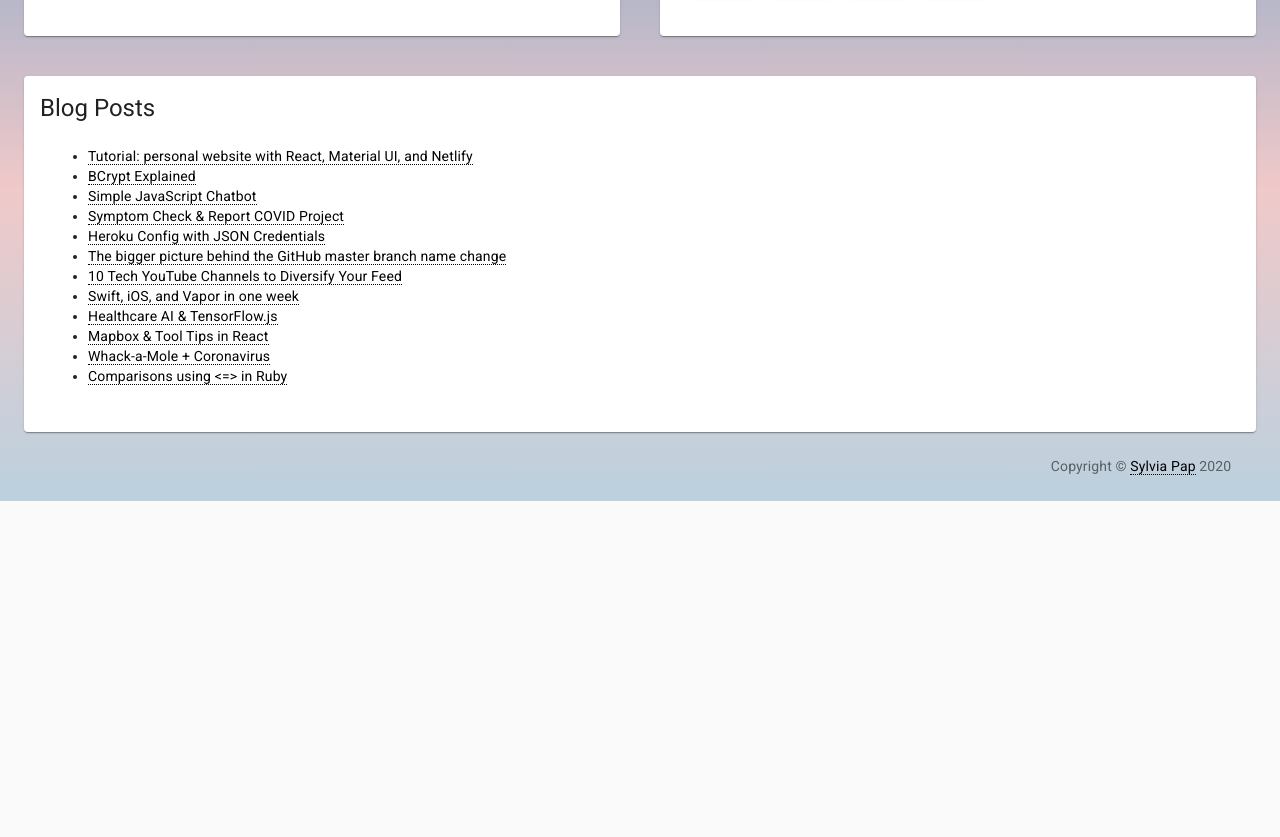
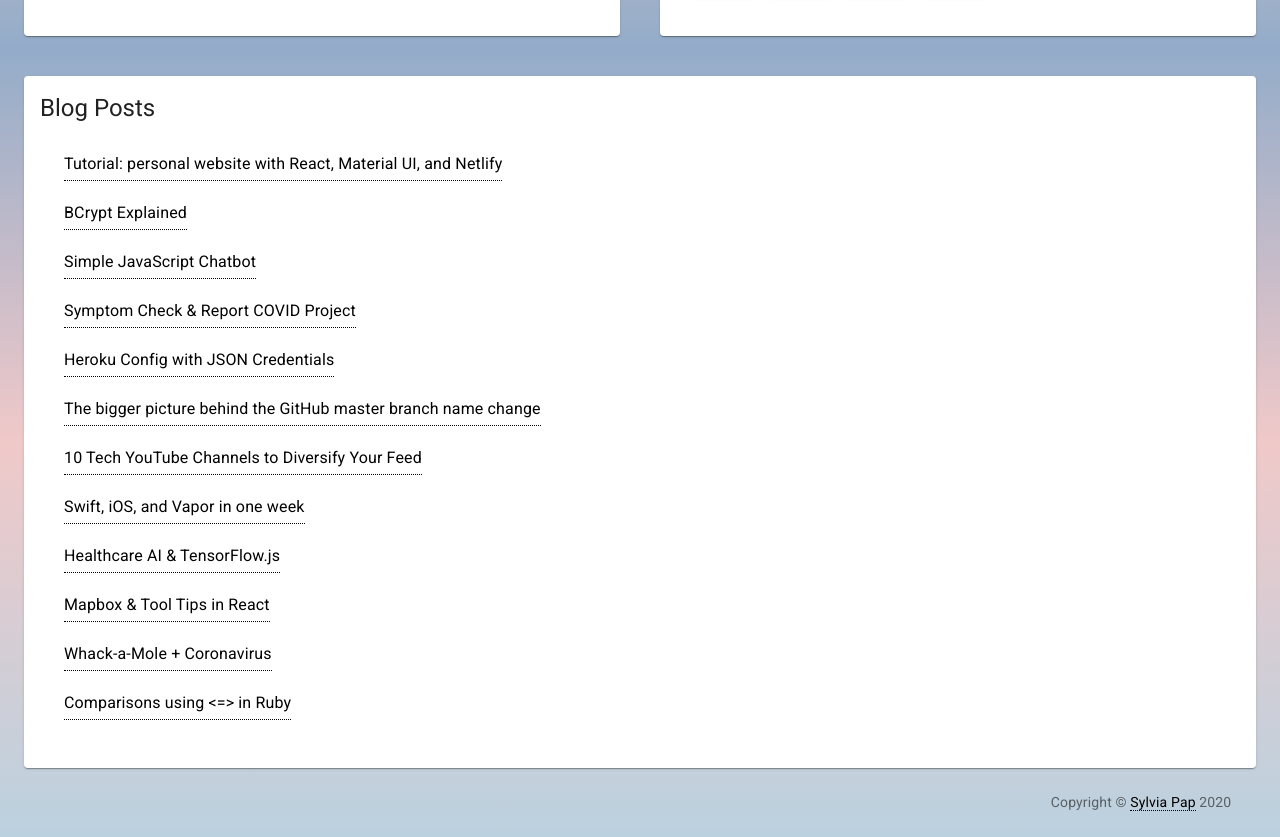
Before and after one commit to sylviapap/personal-site-react, a React (Create React App) app: page / in a window 1280 px wide. Shown: the part 741-1578 px from the top of the page. Before the commit the page ends 1242 px from the top, so only its background shows below. Built offline with nearby package versions, Linux system fonts and the light colour scheme.

Commit message:
Make blog list more spaced out, use list component

```diff
--- a/src/pages/Home.js
+++ b/src/pages/Home.js
@@ -10,6 +10,10 @@ import Grid from '@material-ui/core/Grid';
 import CardActions from '@material-ui/core/CardActions';
 import Icon from '@material-ui/core/Icon';
 import Link from '@material-ui/core/Link';
+import List from '@material-ui/core/List';
+import ListItem from '@material-ui/core/ListItem';
+import ListItemText from '@material-ui/core/ListItemText';
+import Divider from '@material-ui/core/Divider';
 
 const useStyles = makeStyles({
   root: {
@@ -148,23 +152,22 @@ export default function Home() {
             Blog Posts
             </Typography>
             <CardActions className={classes.paper}>
-              <ul>
-              {blogPosts.map(item => <li key={blogPosts.indexOf(item)}>
+              <List>
+              {blogPosts.map(item => <ListItem key={blogPosts.indexOf(item)}>
                 <Link
                 className={classes.links}
                 underline="none"
                 href={item.href}
                 >
-                  {item.title}
+                  <ListItemText>{item.title}</ListItemText>
                 </Link>
-              </li>
+              </ListItem>
               )}
-              </ul>
+              </List>
             </CardActions>
           </CardContent>
         </Card>
       </Grid>
-
     </Grid> // End container
   );
 }
```
Lines whose indentation alone changed are shown as unchanged.
